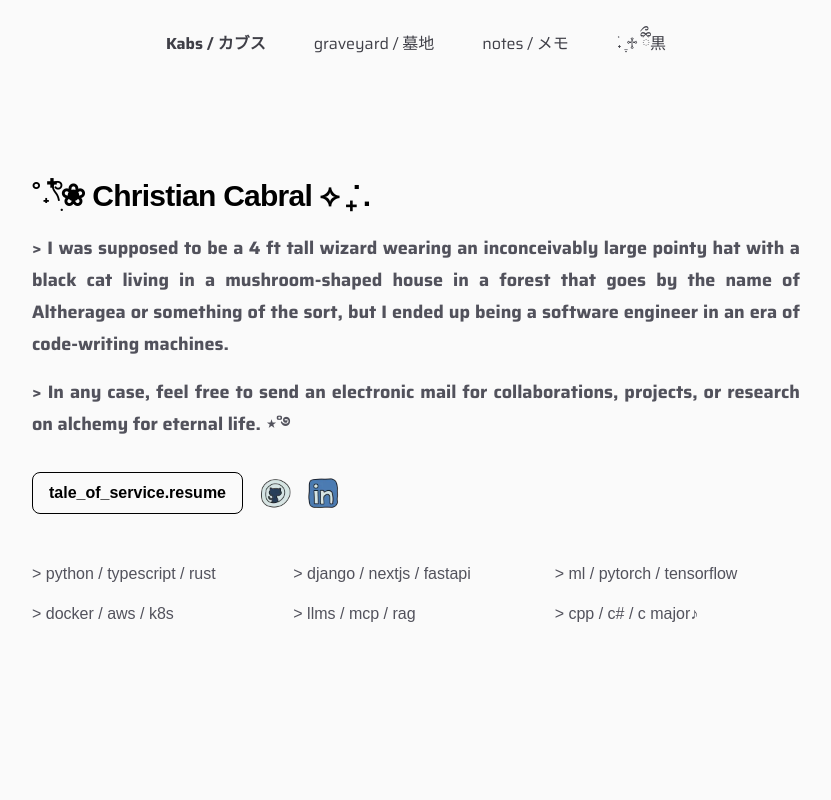
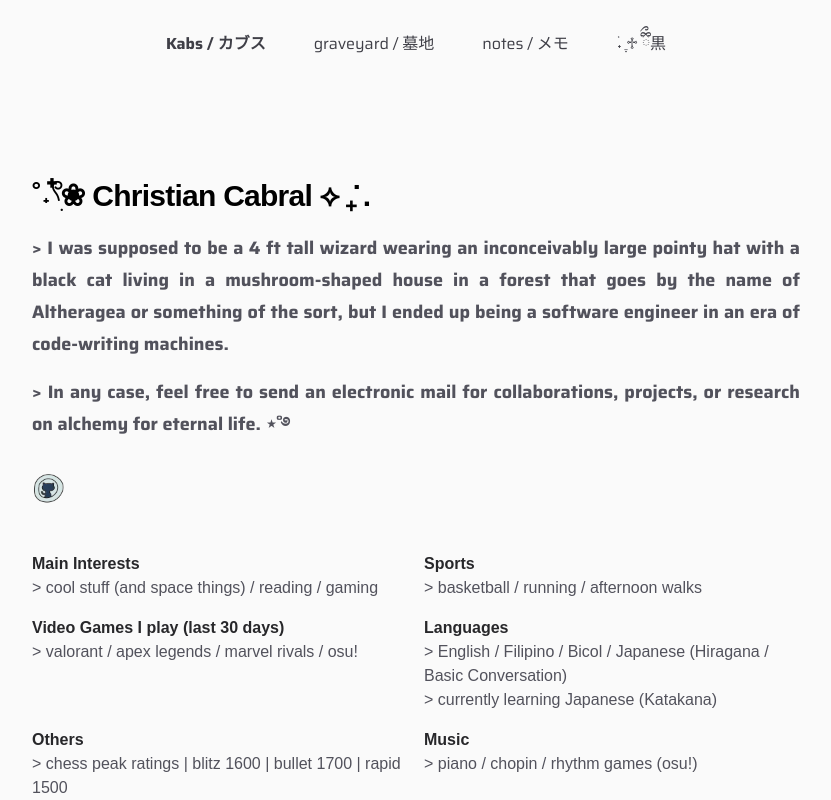
Before and after one commit to kabsmeiou/kabs.info.v2, a Next.js app: page / in a window 1280 px wide. Shown: the top 800 px of the page, without its empty margins (224-1055 px from the left). Built offline with nearby package versions, Linux system fonts and the light colour scheme; no server answers; a web font is replaced by a local one.

Commit message:
Removed work related stuff; updated to personal website

```diff
--- a/src/app/components/ExperienceCard.tsx
+++ /dev/null
@@ -1,50 +0,0 @@
-export interface Experience {
-    role: string;
-    company: string;
-    duration: string;
-    description: string[];
-    companyLogo?: string;
-    companyLink?: string;
-}
-
-export default function ExperienceCard({ experience }: { experience: Experience }) {
-    return (
-        <div className="flex flex-row hover:border border-zinc-200 dark:border-zinc-800 rounded-lg p-6 mb-6 gap-8">
-            <div className="flex flex-col w-1/4 gap-2 items-center justify-center">
-                {experience.companyLogo && (
-                    <a href={experience.companyLink} target="_blank" rel="noopener noreferrer">
-                        <img
-                            src={experience.companyLogo}
-                            alt={`${experience.company} Logo`}
-                            className="h-24 w-24 object-contain rounded-full dark:bg-white p-4"
-                        />
-                    </a>
-                )}
-                <p className="text-zinc-600 dark:text-zinc-400 text-sm">{experience.duration}</p>
-            </div>
-            <div className="flex flex-col w-3/4 gap-y-2">
-                <h3 className="text-xl font-semibold text-black dark:text-zinc-50">
-                    {experience.company}
-                </h3>
-                <h5 className="text-zinc-700 dark:text-zinc-300">
-                    {experience.role}
-                </h5>
-                {/* display list of description */}
-                <ul className="list-disc list-inside text-zinc-600 dark:text-zinc-400">
-                    {experience.description.map((point, index) => (
-                        <li key={index} className="text-sm">
-                            {point}
-                        </li>
-                    ))}
-                </ul>
-                <div className="flex flex-wrap gap-2">
-                    <span
-                        className="text-sm bg-zinc-200 dark:bg-zinc-800 text-zinc-800 dark:text-zinc-200 px-2 py-1 rounded-full hover:bg-zinc-300 dark:hover:bg-zinc-700 transition"
-                    >
-                        <a href={experience.companyLink} target="_blank" rel="noopener noreferrer">recon ⊱  ۫ ׅ ✧</a>
-                    </span>
-                </div>
-            </div>
-        </div>
-    );
-}
--- a/src/app/components/Header.tsx
+++ b/src/app/components/Header.tsx
@@ -19,22 +19,11 @@ export default function Header() {
             </div>
             {/* some links  */}
             <div className="flex items-center justify-center md:justify-start gap-x-4">
-                {/* Resume Link */}
-                <a
-                    href="https://kabsmeiou.github.io/content/pdf/resume.pdf"
-                    target="_blank"
-                    rel="noopener noreferrer"
-                    className="font-code font-bold rounded-lg px-4 py-2 dark:text-white text-black border border-black dark:border-white hover:bg-black hover:text-white dark:hover:bg-white dark:hover:text-black transition"
-                >
-                    tale_of_service.resume
-                </a>
                 <a href="https://github.com/kabsmeiou" target="_blank" rel="noopener noreferrer">
                   <Image src={github} alt="GitHub Profile" width={32} height={32} className="rounded-md object-cover" />
 
                 </a>
-                <a href="https://ph.linkedin.com/in/cvcabral" target="_blank" rel="noopener noreferrer">
-                  <Image src={linkedin} alt="LinkedIn Profile" width={32} height={32} className="rounded-md object-cover" />
-                </a>
+                {/* to add steam, discord, twitter, riotid */}
             </div>
         </div>
     );
--- a/src/app/page.tsx
+++ b/src/app/page.tsx
@@ -2,36 +2,17 @@
 
 import { useEffect, useState } from "react";
 
-import ExperienceCard from "@/app/components/ExperienceCard";
 import { fetchProjectsWithInteractions } from "./lib/fetchProjectInteractionData";
-import fetchList from "@/app/lib/fetchList";
 import GithubChart from "@/app/components/Github";
 import Header from "@/app/components/Header";
 import Navigation from "@/app/components/Navigation";
 import ProjectCard from "@/app/components/ProjectCard";
 import Loading from "@/app/components/Loading";
 
-import { type Experience } from "@/app/components/ExperienceCard";
 import { type Project } from "@/app/components/ProjectCard";
 
 export default function Home() {
-  const [experiences, setExperiences] = useState<Experience[]>([]);
   const [isLoading, setIsLoading] = useState(true);
-  // fetch experiences from experiences.json
-  useEffect(() => {
-    const fetchExperiences = async () => {
-      try {
-        setIsLoading(true);
-        const experiencesData = await fetchList<Experience>('https://raw.githubusercontent.com/kabsmeiou/kabsmeiou.github.io/refs/heads/main/content/experiences.json');
-        setExperiences(experiencesData);
-      } catch (error) {
-        console.error("Error fetching experiences:", error);
-      } finally {
-        setIsLoading(false);
-      }
-    };
-    fetchExperiences();
-  }, []);
 
   const [recentProjects, setRecentProjects] = useState<Project[]>([]);
   useEffect(() => {
@@ -41,6 +22,8 @@ export default function Home() {
         setRecentProjects(projectsData);
       } catch (error) {
         console.error("Error fetching projects:", error);
+      } finally {
+        setIsLoading(false);
       }
     };
     fetchRecentProjects();
@@ -52,30 +35,42 @@ export default function Home() {
         {/* hero: (until the github chart) */}
         <section className="flex min-h-screen flex-col items-center sm:items-start px-4 py-24 md:py-28 sm:px-16">
           <Header />
-          <div className="font-code grid grid-cols-2 sm:grid-cols-3 gap-4 mt-12 w-full">
+          <div className="font-code grid grid-cols-2 sm:grid-cols-2 gap-4 mt-12 w-full">
             <p className="text-zinc-600 dark:text-zinc-400">
-              &gt; python / typescript / rust
+              <span className="font-bold text-zinc-800 dark:text-zinc-200">Main Interests</span><br></br>
+              &gt; cool stuff (and space things) / reading / gaming
             </p>
             <p className="text-zinc-600 dark:text-zinc-400">
-              &gt; django / nextjs / fastapi
+              <span className="font-bold text-zinc-800 dark:text-zinc-200">Sports</span><br></br>
+              &gt; basketball / running / afternoon walks
             </p>
             <p className="text-zinc-600 dark:text-zinc-400">
-              &gt; ml / pytorch / tensorflow
+              <span className="font-bold text-zinc-800 dark:text-zinc-200">Video Games I play (last 30 days)</span>
+              <br></br>
+              &gt; valorant / apex legends / marvel rivals / osu!
             </p>
             <p className="text-zinc-600 dark:text-zinc-400">
-              &gt; docker / aws / k8s
+              <span className="font-bold text-zinc-800 dark:text-zinc-200">Languages</span><br></br>
+              &gt; English / Filipino / Bicol / Japanese (Hiragana / Basic Conversation)
+              <br></br>
+              &gt; currently learning Japanese (Katakana)
             </p>
             <p className="text-zinc-600 dark:text-zinc-400">
-              &gt; llms / mcp / rag
+              <span className="font-bold text-zinc-800 dark:text-zinc-200">Others</span>
+              <br></br>
+              &gt; chess peak ratings | blitz 1600 | bullet 1700 | rapid 1500
+              <br></br>
+              &gt; competitive programming | codeforces 1200
             </p>
             <p className="text-zinc-600 dark:text-zinc-400">
-              &gt; cpp / c# / c major♪
+              <span className="font-bold text-zinc-800 dark:text-zinc-200">Music</span><br></br>
+              &gt; piano / chopin / rhythm games (osu!)
             </p>
           </div>
         </section>
-        <div className="w-full sm:mt-auto">
+        {/* <div className="w-full sm:mt-auto">
           <GithubChart />
-        </div>
+        </div> */}
         {/* SECTION 2: Below the fold */}
         <section className="flex flex-col gap-y-8 py-16 px-4 sm:px-16">
           <div className="flex flex-row justify-between">
@@ -97,16 +92,6 @@ export default function Home() {
           ))}
         </section>
 
-        {/* Experiences section */}
-        <section className="flex flex-col gap-8 py-16 px-4 sm:px-16">
-          <h2 className="text-3xl font-semibold mb-4 text-black dark:text-zinc-50">
-            Experience
-          </h2>
-          {experiences.map(experience => (
-            <ExperienceCard key={experience.company} experience={experience} />
-          ))}
-        </section>
-
         {/* about me */}
         {/* <section className="flex flex-col gap-8 py-16 px-4 sm:px-16">
           <h2 className="text-3xl font-semibold mb-4 text-black dark:text-zinc-50">
```
